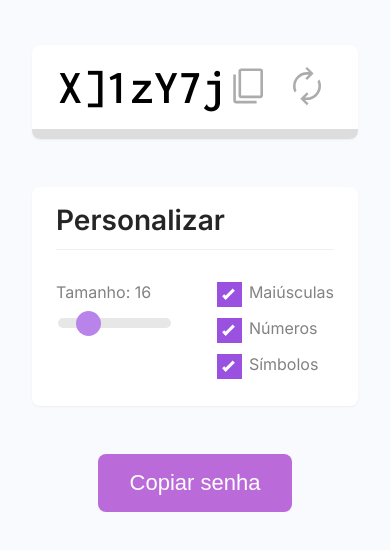
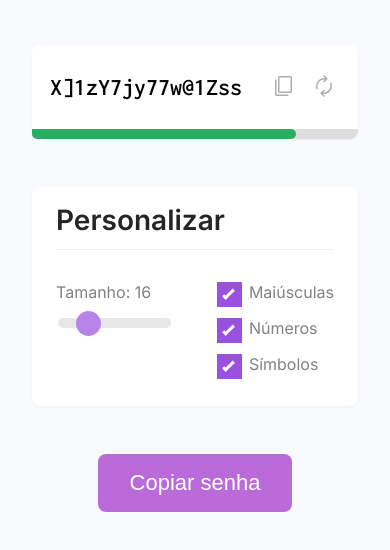
Before and after one commit to ThyagoHiggins/estudoJS, a plain HTML site: page Gerador_senha/index.html in a window 390 px wide. Shown: the part 140-690 px from the top of the page. Drawn offline with Linux system fonts and the light colour scheme.

Commit message:
finalização do projeto

```diff
--- a/Gerador_senha/index.html
+++ b/Gerador_senha/index.html
@@ -12,7 +12,7 @@
     />
     <link rel="stylesheet" href="reset.css" />
     <link rel="stylesheet" href="style.css" />
-    <title>Gerador de Senhas</title>
+    <title>Gerenciador de Senha</title>
   </head>
   <body>
     <main>
@@ -38,7 +38,7 @@
           </div>
         </div>
         <div class="security-indicator">
-          <div id="security-indicator-bar" class="bar" style="width: 90%"></div>
+          <div id="security-indicator-bar" class="bar"></div>
         </div>
       </section>
 
@@ -51,10 +51,10 @@
               type="range"
               name="password-length"
               id="password-length"
+              class="slider"
               value="16"
               min="4"
               max="64"
-              class="slider"
             />
           </div>
           <div class="config">
@@ -81,32 +81,34 @@
         <button id="copy-2">Copiar senha</button>
       </div>
     </main>
-
     <script>
       const inputEl = document.querySelector("#password");
-      const upperCaseEl = document.querySelector('#uppercase-check');
-      const numberCaseEl = document.querySelector('#number-check');
-      const symbolCaseEl = document.querySelector('#symbol-check');
+      const upperCaseCheckEl = document.querySelector("#uppercase-check");
+      const numberCheckEl = document.querySelector("#number-check");
+      const symbolCheckEl = document.querySelector("#symbol-check");
+      const securityIndicatorBarEl = document.querySelector(
+        "#security-indicator-bar"
+      );
 
       let passwordLength = 16;
 
       function generatePassword() {
-        let chars =
-          "abcdefghjkmnpqrstuvwxyz";
-        const upperCaseChars = 'ABCDEFGHJKLMNPQRSTUVWXYZ';
-        const numberChars = '123456789';
-        const symbolChars = '?!@&*()[]';
+        let chars = "abcdefghjkmnpqrstuvwxyz";
 
-        if(upperCaseEl.checked){
-          chars += upperCaseChars
+        const upperCaseChars = "ABCDEFGHJKLMNPQRSTUVWXYZ";
+        const numberChars = "123456789";
+        const symbolChars = "?!@&*()[]";
+
+        if (upperCaseCheckEl.checked) {
+          chars += upperCaseChars;
         }
 
-        if(numberCaseEl.checked){
-          chars += numberChars
+        if (numberCheckEl.checked) {
+          chars += numberChars;
         }
 
-        if(symbolCaseEl.checked){
-          chars += symbolChars
+        if (symbolCheckEl.checked) {
+          chars += symbolChars;
         }
 
         let password = "";
@@ -117,6 +119,64 @@
         }
 
         inputEl.value = password;
+
+        calculateQuality();
+        calculateFontSize();
+      }
+
+      function calculateQuality() {
+        // T*0.25 + M*0.15 + N*0.25 + S*0.35 = 100
+        const percent = Math.round(
+          (passwordLength / 64) * 25 +
+            (upperCaseCheckEl.checked ? 15 : 0) +
+            (numberCheckEl.checked ? 25 : 0) +
+            (symbolCheckEl.checked ? 35 : 0)
+        );
+
+        securityIndicatorBarEl.style.width = `${percent}%`;
+
+        if (percent > 69) {
+          // safe
+          securityIndicatorBarEl.classList.remove("critical");
+          securityIndicatorBarEl.classList.remove("warning");
+          securityIndicatorBarEl.classList.add("safe");
+        } else if (percent > 50) {
+          // warning
+          securityIndicatorBarEl.classList.remove("critical");
+          securityIndicatorBarEl.classList.add("warning");
+          securityIndicatorBarEl.classList.remove("safe");
+        } else {
+          // critical
+          securityIndicatorBarEl.classList.add("critical");
+          securityIndicatorBarEl.classList.remove("warning");
+          securityIndicatorBarEl.classList.remove("safe");
+        }
+
+        if (percent >= 100) {
+          securityIndicatorBarEl.classList.add("completed");
+        } else {
+          securityIndicatorBarEl.classList.remove("completed");
+        }
+      }
+
+      function calculateFontSize() {
+        if (passwordLength > 45) {
+          inputEl.classList.remove("font-sm");
+          inputEl.classList.remove("font-xs");
+          inputEl.classList.add("font-xxs");
+        } else if (passwordLength > 32) {
+          inputEl.classList.remove("font-sm");
+          inputEl.classList.add("font-xs");
+          inputEl.classList.remove("font-xxs");
+        } else if (passwordLength > 22) {
+          inputEl.classList.add("font-sm");
+          inputEl.classList.remove("font-xs");
+          inputEl.classList.remove("font-xxs");
+        } else {
+          inputEl.classList.remove("font-sm");
+          inputEl.classList.remove("font-xs");
+          inputEl.classList.remove("font-xxs");
+        }
       }
 
       function copy() {
@@ -126,15 +186,17 @@
       const passwordLengthEl = document.querySelector("#password-length");
       passwordLengthEl.addEventListener("input", function () {
         passwordLength = passwordLengthEl.value;
+        document.querySelector("#password-length-text").innerText =
+          passwordLength;
         generatePassword();
       });
-
-      upperCaseEl.addEventListener('click',generatePassword);
-      numberCaseEl.addEventListener('click',generatePassword);
-      symbolCaseEl.addEventListener('click',generatePassword)
+      upperCaseCheckEl.addEventListener("click", generatePassword);
+      numberCheckEl.addEventListener("click", generatePassword);
+      symbolCheckEl.addEventListener("click", generatePassword);
 
       document.querySelector("#copy-1").addEventListener("click", copy);
       document.querySelector("#copy-2").addEventListener("click", copy);
+      document.querySelector("#renew").addEventListener("click", generatePassword);
 
       generatePassword();
     </script>
--- a/Gerador_senha/style.css
+++ b/Gerador_senha/style.css
@@ -52,6 +52,15 @@ main {
   -moz-user-select: none;
   -ms-user-select: none;
   user-select: none;
+}
+.password .text input.font-sm {
+  font-size: 2rem;
+}
+.password .text input.font-xs {
+  font-size: 1.5rem;
+}
+.password .text input.font-xxs {
+  font-size: 1rem;
 }
 .password .actions button {
   background-color: transparent;
@@ -187,21 +196,40 @@ main {
   display: block;
 }
 
-.submit{
+.submit {
   text-align: center;
 }
-
-.submit button{
+.submit button {
   background-color: #bb6bd9;
   font-size: 1.375rem;
-  color:#fff;
-  border:none;
+  color: #fff;
+  border: none;
   border-radius: 8px;
   cursor: pointer;
   padding: 1rem 2rem;
   transition: all 0.2s;
 }
-
-.submit button:hover{
+.submit button:hover {
   background-color: #9b51e0;
 }
+
+@media only screen and (max-width: 480px) {
+  .password {
+    padding: 1rem;
+  }
+  .password .text input {
+    font-size: 1.5rem;
+  }
+  .password .text input.font-sm {
+    font-size: 1.2rem;
+  }
+  .password .text input.font-xs {
+    font-size: 1rem;
+  }
+  .password .text input.font-xxs {
+    font-size: 1rem;
+  }
+  .password .actions img {
+    width: 24px;
+  }
+}
```
